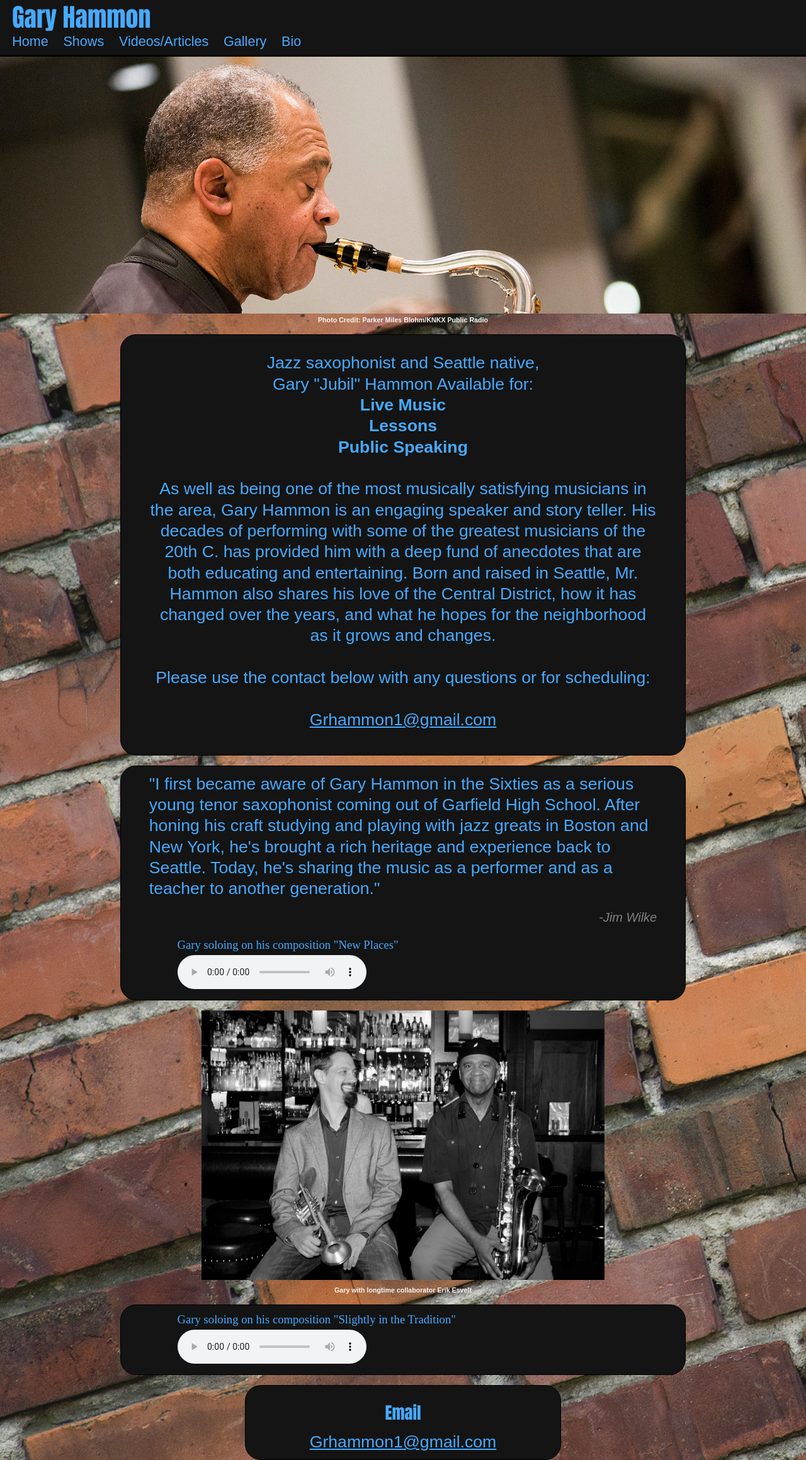
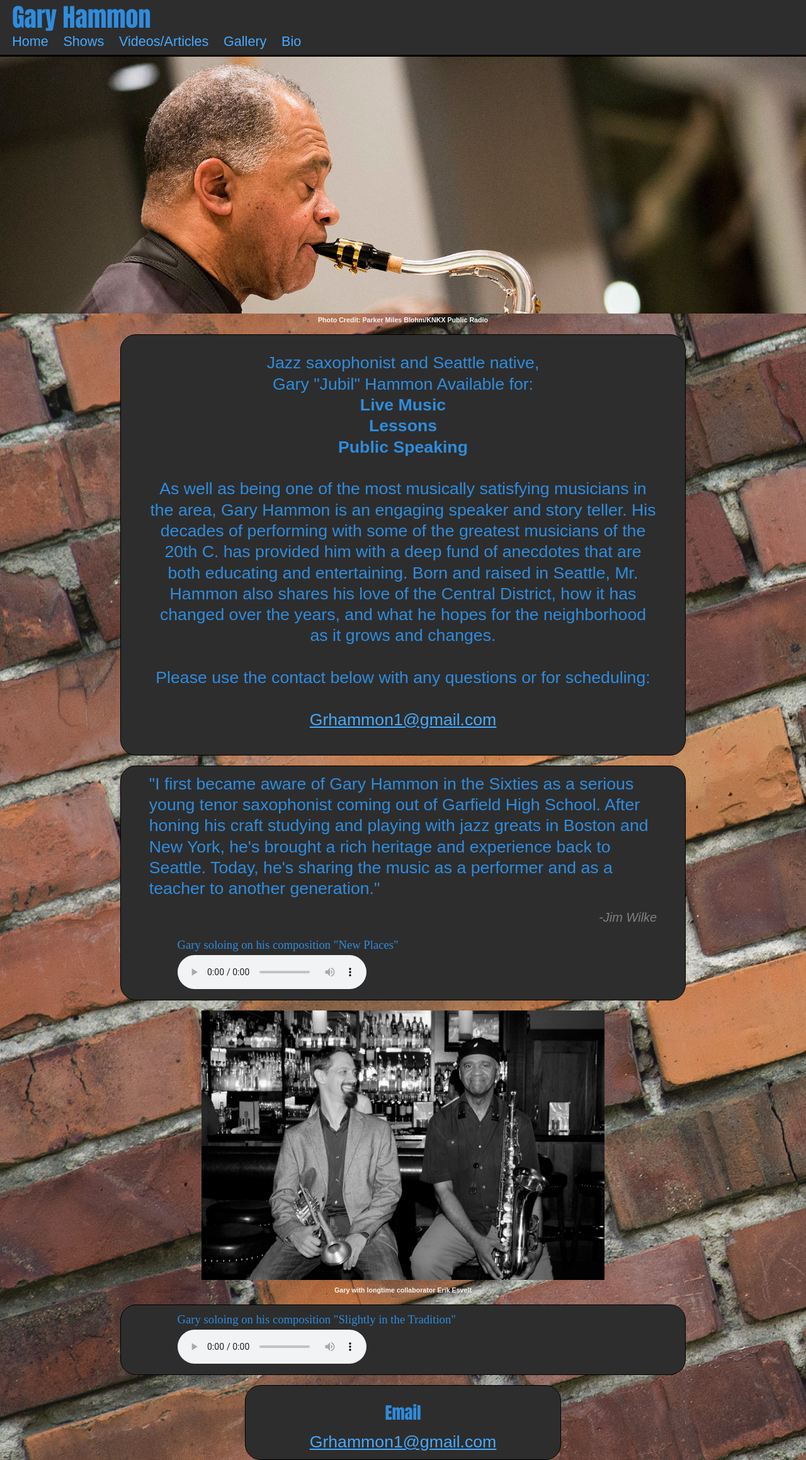
Before and after one commit to kris3579/Hammond-Website, a Node server app: page / in a window 1280 px wide. Shown: the whole page at 63% size. Run offline with Node 20, Linux system fonts and the light colour scheme; some web fonts are replaced.

Commit message:
text and box bg-color edits

```diff
--- a/public/styles/base.css
+++ b/public/styles/base.css
@@ -4,7 +4,7 @@ html {
 }
 
 body {
-  color: rgb(70, 170, 255);
+  color: rgb(47, 140, 221);
   position: relative;
   font-family: 'Abadi MT Condensed Light', sans-serif;
 }
@@ -69,7 +69,7 @@ nav {
 #headerBox {
   position: sticky;
   top: 0;
-  background-color: rgb(20, 20, 20);
+  background-color: rgb(45, 45, 45);
   clear: both;
   z-index: 1000;
 }
@@ -124,7 +124,7 @@ nav {
   width: 66vw;
   padding: 1.5vh 2vw;
   margin: 2vh auto;
-  background-color: rgb(20, 20, 20);
+  background-color: rgb(45, 45, 45);
   border: 1.5px solid black;
   border-radius: 25px;
 }
@@ -134,7 +134,7 @@ nav {
   margin: 0 auto;
   width: 35vw;
   padding: 1.5vh 2vw;
-  background-color: rgb(20, 20, 20);
+  background-color: rgb(45, 45, 45);
   border: 1.5px solid black;
   border-radius: 25px;
 }
```
